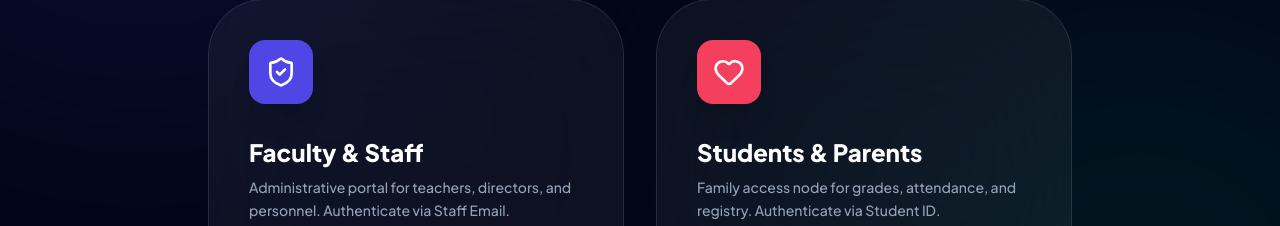
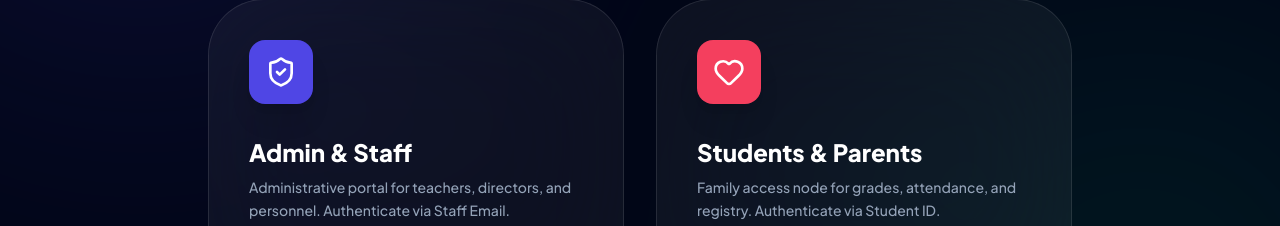
Before and after one commit to armahphilipa/MIdasTouch-School-Management-System, a React (Vite) app: page / in a window 1280 px wide. Shown: the part 352-578 px from the top of the page. Built offline with nearby package versions, Linux system fonts and the light colour scheme.

Commit message:
Update Auth.tsx

```diff
--- a/views/Auth.tsx
+++ b/views/Auth.tsx
@@ -191,7 +191,7 @@ const Auth: React.FC<AuthProps> = ({ onLogin, allUsers, students }) => {
                  <div className="w-16 h-16 bg-indigo-600 rounded-2xl flex items-center justify-center text-white mb-8 shadow-xl group-hover:scale-110 transition-transform">
                     <ShieldCheck size={32} />
                  </div>
-                 <h3 className="text-2xl font-black text-white mb-2">Faculty & Staff</h3>
+                 <h3 className="text-2xl font-black text-white mb-2">Admin & Staff</h3>
                  <p className="text-slate-400 font-medium text-sm leading-relaxed mb-8">
                    Administrative portal for teachers, directors, and personnel. Authenticate via Staff Email.
                  </p>
```
